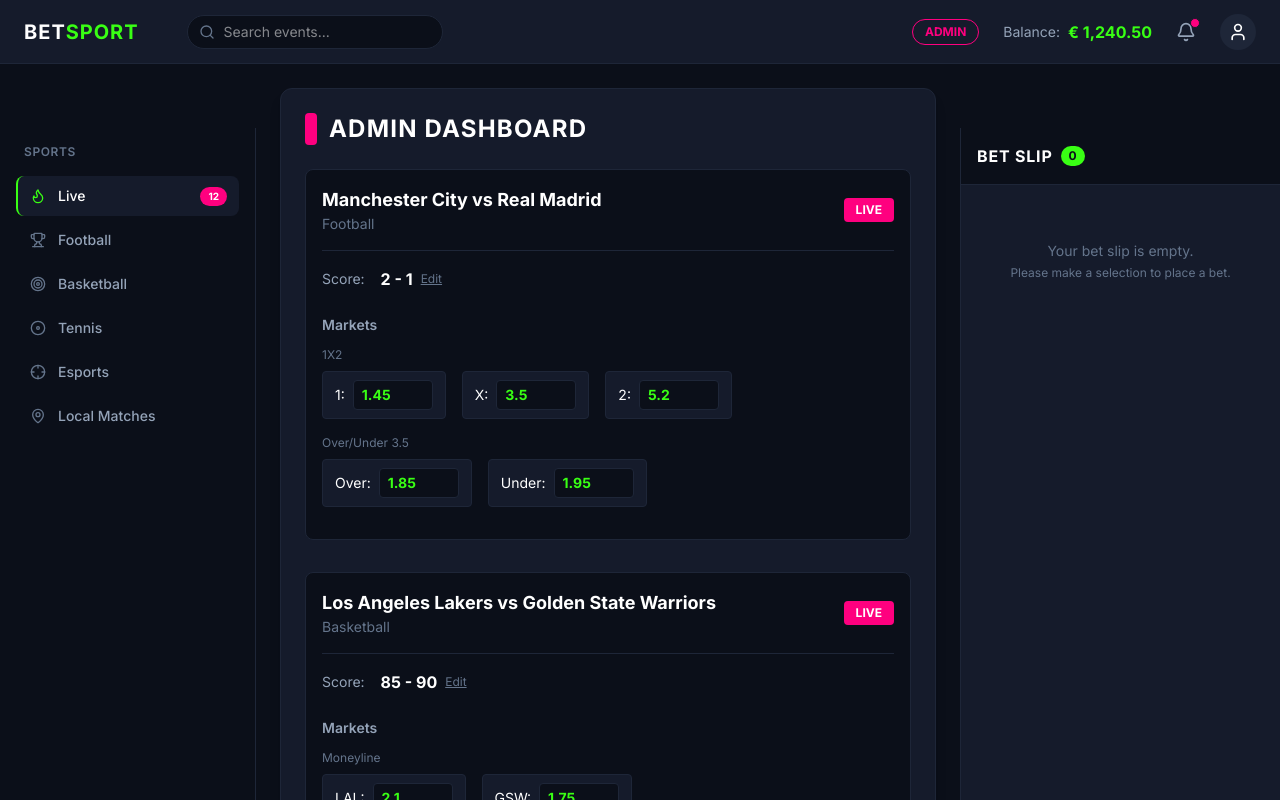
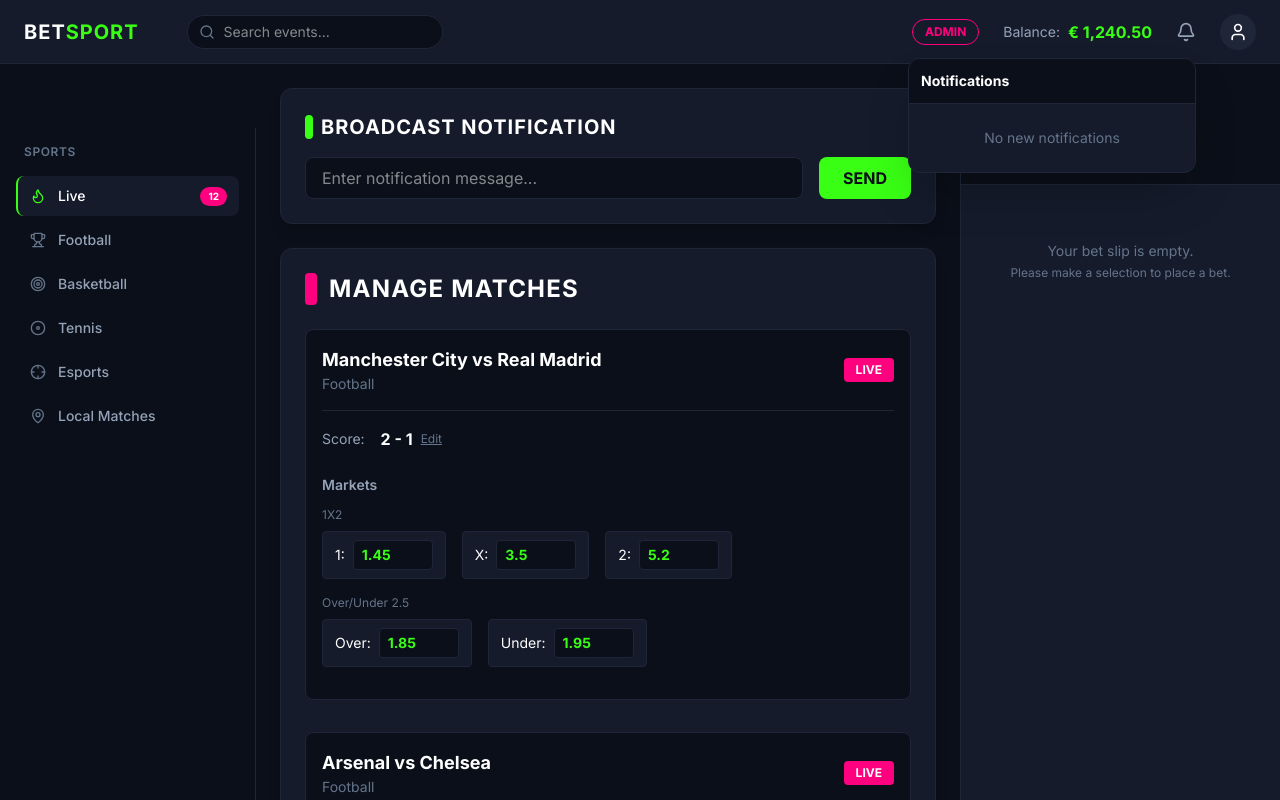
Before and after one commit to TrillionaireViier/sportbetting_clone, a Next.js app: page /admin in a window 1280 px wide. Both pictures are taken after a click on the button 1186 px from the left and 31 px from the top of the page. Shown: the top 800 px of the page. Built offline with nearby package versions, Linux system fonts and the light colour scheme.

Commit message:
Add admin notifications and expand mock data

```diff
--- a/src/app/admin/page.tsx
+++ b/src/app/admin/page.tsx
@@ -5,20 +5,50 @@ import { useData } from "@/context/DataContext";
 import { motion } from "framer-motion";
 
 export default function AdminPage() {
-  const { matches, updateMatchScore, toggleMatchLive, updateOdds } = useData();
+  const { matches, updateMatchScore, toggleMatchLive, updateOdds, addNotification } = useData();
   const [editingScore, setEditingScore] = useState<{ id: string; score: string } | null>(null);
+  const [notificationMsg, setNotificationMsg] = useState("");
+
+  const handleBroadcast = () => {
+    if (notificationMsg.trim()) {
+      addNotification(notificationMsg);
+      setNotificationMsg("");
+    }
+  };
 
   return (
     <motion.div
       initial={{ opacity: 0, y: 20 }}
       animate={{ opacity: 1, y: 0 }}
       transition={{ duration: 0.5 }}
-      className="max-w-5xl mx-auto"
+      className="max-w-5xl mx-auto space-y-6"
     >
+      <div className="bg-[#151b2b] p-6 rounded-xl border border-[#1e2638] shadow-lg">
+        <h2 className="text-xl font-bold text-white mb-4 uppercase tracking-wider flex items-center gap-2">
+          <span className="bg-[#39ff14] w-2 h-6 rounded-sm"></span>
+          Broadcast Notification
+        </h2>
+        <div className="flex gap-4">
+          <input
+            type="text"
+            value={notificationMsg}
+            onChange={(e) => setNotificationMsg(e.target.value)}
+            placeholder="Enter notification message..."
+            className="flex-1 bg-[#0b0f19] border border-[#1e2638] text-white px-4 py-2 rounded-lg focus:outline-none focus:border-[#39ff14] transition-colors"
+          />
+          <button
+            onClick={handleBroadcast}
+            className="bg-[#39ff14] text-[#0b0f19] px-6 py-2 rounded-lg font-bold hover:bg-[#32e011] transition-colors"
+          >
+            SEND
+          </button>
+        </div>
+      </div>
+
       <div className="bg-[#151b2b] p-6 rounded-xl border border-[#1e2638] shadow-lg">
         <h2 className="text-2xl font-bold text-white mb-6 uppercase tracking-wider flex items-center gap-3">
           <span className="bg-[#ff007f] w-3 h-8 rounded-sm"></span>
-          Admin Dashboard
+          Manage Matches
         </h2>
 
         <div className="space-y-8">
--- a/src/components/Header.tsx
+++ b/src/components/Header.tsx
@@ -1,14 +1,23 @@
-import React from "react";
+"use client";
+
+import React, { useState } from "react";
 import { Search, Bell, User } from "lucide-react";
 import Link from "next/link";
+import { useData } from "@/context/DataContext";
+import { AnimatePresence, motion } from "framer-motion";
 
 export default function Header() {
+  const { notifications, clearNotifications } = useData();
+  const [showNotifications, setShowNotifications] = useState(false);
+
   return (
-    <header className="h-16 bg-[#151b2b] border-b border-[#1e2638] flex items-center justify-between px-6 sticky top-0 z-10">
+    <header className="h-16 bg-[#151b2b] border-b border-[#1e2638] flex items-center justify-between px-6 sticky top-0 z-50">
       <div className="flex items-center gap-4">
-        <h1 className="text-xl font-bold uppercase tracking-wider text-white">
-          Bet<span className="text-[#39ff14]">Sport</span>
-        </h1>
+        <Link href="/">
+          <h1 className="text-xl font-bold uppercase tracking-wider text-white">
+            Bet<span className="text-[#39ff14]">Sport</span>
+          </h1>
+        </Link>
         <div className="relative hidden md:block ml-8">
           <Search className="absolute left-3 top-1/2 -translate-y-1/2 text-[#64748b] w-4 h-4" />
           <input
@@ -27,10 +36,53 @@ export default function Header() {
           <span className="text-[#94a3b8] text-sm">Balance:</span>
           <span className="text-[#39ff14] font-bold">€ 1,240.50</span>
         </div>
-        <button className="text-[#94a3b8] hover:text-white transition-colors relative">
-          <Bell className="w-5 h-5" />
-          <span className="absolute -top-1 -right-1 w-2.5 h-2.5 bg-[#ff007f] rounded-full border border-[#151b2b]"></span>
-        </button>
+        <div className="relative">
+          <button
+            onClick={() => setShowNotifications(!showNotifications)}
+            className="text-[#94a3b8] hover:text-white transition-colors relative block"
+          >
+            <Bell className="w-5 h-5" />
+            {notifications.length > 0 && (
+              <span className="absolute -top-1 -right-1 flex h-3 w-3 items-center justify-center rounded-full bg-[#ff007f] text-[8px] font-bold text-white">
+                {notifications.length}
+              </span>
+            )}
+          </button>
+
+          <AnimatePresence>
+            {showNotifications && (
+              <motion.div
+                initial={{ opacity: 0, y: 10, scale: 0.95 }}
+                animate={{ opacity: 1, y: 0, scale: 1 }}
+                exit={{ opacity: 0, y: 10, scale: 0.95 }}
+                className="absolute right-0 mt-4 w-72 bg-[#151b2b] border border-[#1e2638] rounded-xl shadow-2xl overflow-hidden z-50"
+              >
+                <div className="p-3 border-b border-[#1e2638] flex justify-between items-center bg-[#0b0f19]">
+                  <h4 className="text-sm font-bold text-white">Notifications</h4>
+                  {notifications.length > 0 && (
+                    <button onClick={clearNotifications} className="text-xs text-[#64748b] hover:text-[#ff007f]">
+                      Clear All
+                    </button>
+                  )}
+                </div>
+                <div className="max-h-64 overflow-y-auto">
+                  {notifications.length === 0 ? (
+                    <div className="p-6 text-center text-[#64748b] text-sm">
+                      No new notifications
+                    </div>
+                  ) : (
+                    notifications.map((n) => (
+                      <div key={n.id} className="p-3 border-b border-[#1e2638] last:border-0 hover:bg-[#1e2638] transition-colors">
+                        <p className="text-xs text-white mb-1">{n.message}</p>
+                        <p className="text-[10px] text-[#64748b]">{n.time}</p>
+                      </div>
+                    ))
+                  )}
+                </div>
+              </motion.div>
+            )}
+          </AnimatePresence>
+        </div>
         <button className="bg-[#1e2638] hover:bg-[#334155] p-2 rounded-full transition-colors text-white">
           <User className="w-5 h-5" />
         </button>
--- a/src/context/DataContext.tsx
+++ b/src/context/DataContext.tsx
@@ -2,18 +2,37 @@
 
 import React, { createContext, useContext, useState, ReactNode } from "react";
 import { mockMatches, Match } from "@/lib/mockData";
+
+export interface Notification {
+  id: string;
+  message: string;
+  time: string;
+}
 
 interface DataContextProps {
   matches: Match[];
   updateMatchScore: (matchId: string, newScore: string) => void;
   toggleMatchLive: (matchId: string) => void;
   updateOdds: (matchId: string, marketId: string, oddsId: string, newValue: number) => void;
+  notifications: Notification[];
+  addNotification: (message: string) => void;
+  clearNotifications: () => void;
 }
 
 const DataContext = createContext<DataContextProps | undefined>(undefined);
 
 export const DataProvider = ({ children }: { children: ReactNode }) => {
   const [matches, setMatches] = useState<Match[]>(mockMatches);
+  const [notifications, setNotifications] = useState<Notification[]>([]);
+
+  const addNotification = (message: string) => {
+    setNotifications(prev => [
+      { id: Date.now().toString(), message, time: new Date().toLocaleTimeString() },
+      ...prev
+    ]);
+  };
+
+  const clearNotifications = () => setNotifications([]);
 
   const updateMatchScore = (matchId: string, newScore: string) => {
     setMatches((prev) =>
@@ -52,7 +71,15 @@ export const DataProvider = ({ children }: { children: ReactNode }) => {
   };
 
   return (
-    <DataContext.Provider value={{ matches, updateMatchScore, toggleMatchLive, updateOdds }}>
+    <DataContext.Provider value={{
+      matches,
+      updateMatchScore,
+      toggleMatchLive,
+      updateOdds,
+      notifications,
+      addNotification,
+      clearNotifications
+    }}>
       {children}
     </DataContext.Provider>
   );
--- a/src/lib/mockData.ts
+++ b/src/lib/mockData.ts
@@ -23,7 +23,27 @@ export interface Match {
   markets: Market[];
 }
 
+const standard1X2Market = (id: string, o1: number, oX: number, o2: number): Market => ({
+  id: `mk1X2_${id}`,
+  name: "1X2",
+  odds: [
+    { id: `o1_${id}`, name: "1", value: o1 },
+    { id: `oX_${id}`, name: "X", value: oX },
+    { id: `o2_${id}`, name: "2", value: o2 },
+  ],
+});
+
+const standardOUMarket = (id: string, over: number, under: number): Market => ({
+  id: `mkOU_${id}`,
+  name: "Over/Under 2.5",
+  odds: [
+    { id: `oO_${id}`, name: "Over", value: over },
+    { id: `oU_${id}`, name: "Under", value: under },
+  ],
+});
+
 export const mockMatches: Match[] = [
+  // Football - Live
   {
     id: "m1",
     sport: "Football",
@@ -33,25 +53,88 @@ export const mockMatches: Match[] = [
     isLive: true,
     score: "2 - 1",
     markets: [
-      {
-        id: "mk1",
-        name: "1X2",
-        odds: [
-          { id: "o1", name: "1", value: 1.45 },
-          { id: "o2", name: "X", value: 3.50 },
-          { id: "o3", name: "2", value: 5.20 },
-        ],
-      },
-      {
-        id: "mk2",
-        name: "Over/Under 3.5",
-        odds: [
-          { id: "o4", name: "Over", value: 1.85 },
-          { id: "o5", name: "Under", value: 1.95 },
-        ],
-      },
+      standard1X2Market("m1", 1.45, 3.50, 5.20),
+      standardOUMarket("m1", 1.85, 1.95),
     ],
   },
+  {
+    id: "m5",
+    sport: "Football",
+    homeTeam: "Arsenal",
+    awayTeam: "Chelsea",
+    startTime: "45'",
+    isLive: true,
+    score: "0 - 0",
+    markets: [
+      standard1X2Market("m5", 2.10, 3.10, 3.80),
+      standardOUMarket("m5", 2.05, 1.75),
+    ],
+  },
+  {
+    id: "m6",
+    sport: "Football",
+    homeTeam: "Bayern Munich",
+    awayTeam: "Dortmund",
+    startTime: "12'",
+    isLive: true,
+    score: "1 - 0",
+    markets: [
+      standard1X2Market("m6", 1.30, 4.50, 7.20),
+      standardOUMarket("m6", 1.50, 2.50),
+    ],
+  },
+
+  // Football - Upcoming
+  {
+    id: "m7",
+    sport: "Football",
+    homeTeam: "Barcelona",
+    awayTeam: "Atletico Madrid",
+    startTime: "Tomorrow, 21:00",
+    isLive: false,
+    markets: [
+      standard1X2Market("m7", 1.95, 3.40, 4.10),
+      standardOUMarket("m7", 1.90, 1.90),
+    ],
+  },
+  {
+    id: "m8",
+    sport: "Football",
+    homeTeam: "PSG",
+    awayTeam: "Marseille",
+    startTime: "Tomorrow, 20:45",
+    isLive: false,
+    markets: [
+      standard1X2Market("m8", 1.55, 4.20, 5.50),
+      standardOUMarket("m8", 1.65, 2.20),
+    ],
+  },
+  {
+    id: "m9",
+    sport: "Football",
+    homeTeam: "Juventus",
+    awayTeam: "AC Milan",
+    startTime: "Sunday, 18:30",
+    isLive: false,
+    markets: [
+      standard1X2Market("m9", 2.40, 3.10, 3.00),
+      standardOUMarket("m9", 2.10, 1.70),
+    ],
+  },
+  {
+    id: "m10",
+    sport: "Football",
+    homeTeam: "Liverpool",
+    awayTeam: "Manchester Utd",
+    startTime: "Sunday, 17:30",
+    isLive: false,
+    markets: [
+      standard1X2Market("m10", 1.75, 3.80, 4.50),
+      standardOUMarket("m10", 1.75, 2.05),
+    ],
+  },
+
+  // Basketball
   {
     id: "m2",
     sport: "Basketball",
@@ -72,6 +155,26 @@ export const mockMatches: Match[] = [
     ],
   },
   {
+    id: "m11",
+    sport: "Basketball",
+    homeTeam: "Boston Celtics",
+    awayTeam: "Miami Heat",
+    startTime: "Tomorrow, 02:30",
+    isLive: false,
+    markets: [
+      {
+        id: "mk11",
+        name: "Moneyline",
+        odds: [
+          { id: "o11a", name: "BOS", value: 1.45 },
+          { id: "o11b", name: "MIA", value: 2.80 },
+        ],
+      },
+    ],
+  },
+
+  // Tennis
+  {
     id: "m3",
     sport: "Tennis",
     homeTeam: "C. Alcaraz",
@@ -89,6 +192,8 @@ export const mockMatches: Match[] = [
       },
     ],
   },
+
+  // Esports
   {
     id: "m4",
     sport: "Esports",
```
